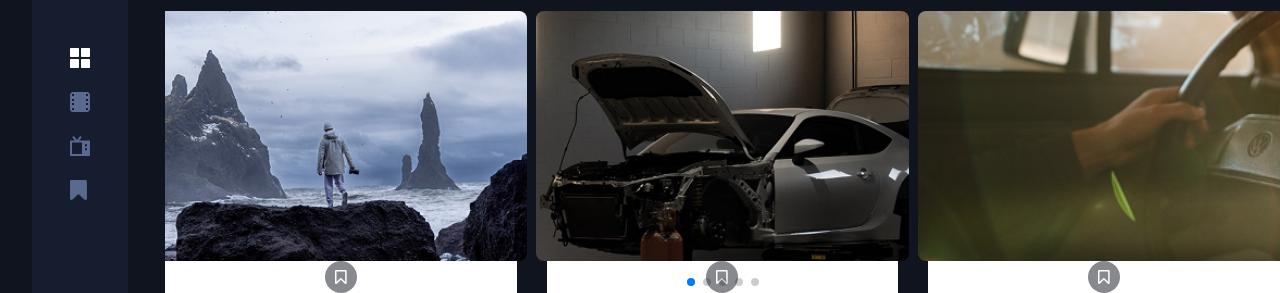
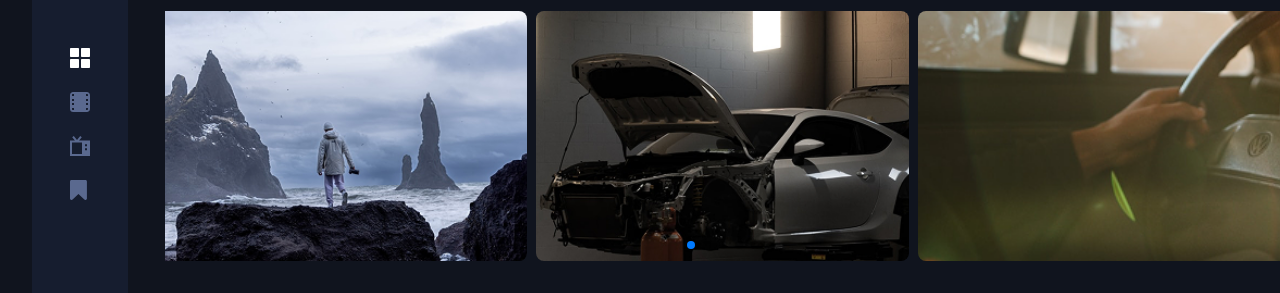
Before and after one commit to bekzod10/Web-app, a plain HTML site: page index.html in a window 1280 px wide. Shown: the part 185-478 px from the top of the page. Drawn offline with nearby package versions, Linux system fonts and the light colour scheme.

Commit message:
End file

```diff
--- a/index.html
+++ b/index.html
@@ -76,48 +76,33 @@
                     <swiper-slide>
                         <div class="carusel-img-box">
                             <img src="./img/Rectangle.png" alt="" class="carusel-img">
-                            <svg width="32" height="32" viewBox="0 0 32 32" fill="none" xmlns="http://www.w3.org/2000/svg">
-                                <circle opacity="0.500647" cx="16" cy="16" r="16" fill="#10141E"/>
-                                <path d="M20.7112 9.771L20.7215 9.77548L20.7319 9.77965C20.7992 9.80657 20.8386 9.84049 20.8705 9.88692C20.9032 9.93458 20.9167 9.97786 20.9167 10.0364V21.9636C20.9167 22.0221 20.9032 22.0654 20.8705 22.1131C20.8386 22.1595 20.7992 22.1934 20.7319 22.2203L20.7237 22.2236L20.7156 22.2271C20.7107 22.2292 20.6807 22.2407 20.6094 22.2407C20.5085 22.2407 20.4397 22.2142 20.3686 22.15L16.3572 18.2346L15.8333 17.7233L15.3095 18.2346L11.2975 22.1505C11.2129 22.2276 11.1421 22.25 11.0573 22.25C11.02 22.25 10.9882 22.2433 10.9555 22.229L10.9452 22.2245L10.9347 22.2203C10.8674 22.1934 10.8281 22.1595 10.7962 22.1131C10.7635 22.0654 10.75 22.0221 10.75 21.9636V10.0364C10.75 9.97786 10.7635 9.93458 10.7962 9.88692C10.8281 9.84049 10.8674 9.80657 10.9347 9.77965L10.9452 9.77548L10.9555 9.771C10.9882 9.75674 11.02 9.75 11.0573 9.75H20.6094C20.6466 9.75 20.6784 9.75674 20.7112 9.771Z" stroke="white" stroke-width="1.5"/>
-                            </svg>
+
                         </div>
                     </swiper-slide>
                     <swiper-slide>
                         <div class="carusel-img-box">
                             <img src="./img/Rectangle Copy 2.png" alt="" class="carusel-img">
-                            <svg width="32" height="32" viewBox="0 0 32 32" fill="none" xmlns="http://www.w3.org/2000/svg">
-                                <circle opacity="0.500647" cx="16" cy="16" r="16" fill="#10141E"/>
-                                <path d="M20.7112 9.771L20.7215 9.77548L20.7319 9.77965C20.7992 9.80657 20.8386 9.84049 20.8705 9.88692C20.9032 9.93458 20.9167 9.97786 20.9167 10.0364V21.9636C20.9167 22.0221 20.9032 22.0654 20.8705 22.1131C20.8386 22.1595 20.7992 22.1934 20.7319 22.2203L20.7237 22.2236L20.7156 22.2271C20.7107 22.2292 20.6807 22.2407 20.6094 22.2407C20.5085 22.2407 20.4397 22.2142 20.3686 22.15L16.3572 18.2346L15.8333 17.7233L15.3095 18.2346L11.2975 22.1505C11.2129 22.2276 11.1421 22.25 11.0573 22.25C11.02 22.25 10.9882 22.2433 10.9555 22.229L10.9452 22.2245L10.9347 22.2203C10.8674 22.1934 10.8281 22.1595 10.7962 22.1131C10.7635 22.0654 10.75 22.0221 10.75 21.9636V10.0364C10.75 9.97786 10.7635 9.93458 10.7962 9.88692C10.8281 9.84049 10.8674 9.80657 10.9347 9.77965L10.9452 9.77548L10.9555 9.771C10.9882 9.75674 11.02 9.75 11.0573 9.75H20.6094C20.6466 9.75 20.6784 9.75674 20.7112 9.771Z" stroke="white" stroke-width="1.5"/>
-                            </svg>
+
                         </div>
                     </swiper-slide>
                     <swiper-slide>
                         <div class="carusel-img-box">
                             <img src="./img/Rectangle Copy 3.png" alt="" class="carusel-img">
-                            <svg width="32" height="32" viewBox="0 0 32 32" fill="none" xmlns="http://www.w3.org/2000/svg">
-                                <circle opacity="0.500647" cx="16" cy="16" r="16" fill="#10141E"/>
-                                <path d="M20.7112 9.771L20.7215 9.77548L20.7319 9.77965C20.7992 9.80657 20.8386 9.84049 20.8705 9.88692C20.9032 9.93458 20.9167 9.97786 20.9167 10.0364V21.9636C20.9167 22.0221 20.9032 22.0654 20.8705 22.1131C20.8386 22.1595 20.7992 22.1934 20.7319 22.2203L20.7237 22.2236L20.7156 22.2271C20.7107 22.2292 20.6807 22.2407 20.6094 22.2407C20.5085 22.2407 20.4397 22.2142 20.3686 22.15L16.3572 18.2346L15.8333 17.7233L15.3095 18.2346L11.2975 22.1505C11.2129 22.2276 11.1421 22.25 11.0573 22.25C11.02 22.25 10.9882 22.2433 10.9555 22.229L10.9452 22.2245L10.9347 22.2203C10.8674 22.1934 10.8281 22.1595 10.7962 22.1131C10.7635 22.0654 10.75 22.0221 10.75 21.9636V10.0364C10.75 9.97786 10.7635 9.93458 10.7962 9.88692C10.8281 9.84049 10.8674 9.80657 10.9347 9.77965L10.9452 9.77548L10.9555 9.771C10.9882 9.75674 11.02 9.75 11.0573 9.75H20.6094C20.6466 9.75 20.6784 9.75674 20.7112 9.771Z" stroke="white" stroke-width="1.5"/>
-                            </svg>
+
                         </div>
                     </swiper-slide>
 
                     <swiper-slide>
                         <div class="carusel-img-box">
                             <img src="./img/Rectangle Copy 3 (1).png" alt="" class="carusel-img">
-                            <svg width="32" height="32" viewBox="0 0 32 32" fill="none" xmlns="http://www.w3.org/2000/svg">
-                                <circle opacity="0.500647" cx="16" cy="16" r="16" fill="#10141E"/>
-                                <path d="M20.7112 9.771L20.7215 9.77548L20.7319 9.77965C20.7992 9.80657 20.8386 9.84049 20.8705 9.88692C20.9032 9.93458 20.9167 9.97786 20.9167 10.0364V21.9636C20.9167 22.0221 20.9032 22.0654 20.8705 22.1131C20.8386 22.1595 20.7992 22.1934 20.7319 22.2203L20.7237 22.2236L20.7156 22.2271C20.7107 22.2292 20.6807 22.2407 20.6094 22.2407C20.5085 22.2407 20.4397 22.2142 20.3686 22.15L16.3572 18.2346L15.8333 17.7233L15.3095 18.2346L11.2975 22.1505C11.2129 22.2276 11.1421 22.25 11.0573 22.25C11.02 22.25 10.9882 22.2433 10.9555 22.229L10.9452 22.2245L10.9347 22.2203C10.8674 22.1934 10.8281 22.1595 10.7962 22.1131C10.7635 22.0654 10.75 22.0221 10.75 21.9636V10.0364C10.75 9.97786 10.7635 9.93458 10.7962 9.88692C10.8281 9.84049 10.8674 9.80657 10.9347 9.77965L10.9452 9.77548L10.9555 9.771C10.9882 9.75674 11.02 9.75 11.0573 9.75H20.6094C20.6466 9.75 20.6784 9.75674 20.7112 9.771Z" stroke="white" stroke-width="1.5"/>
-                            </svg>
+
                         </div>
                     </swiper-slide>
 
                     <swiper-slide>
                         <div class="carusel-img-box">
                             <img src="./img/Rectangle Copy 2 (1).png" alt="" class="carusel-img">
-                            <svg width="32" height="32" viewBox="0 0 32 32" fill="none" xmlns="http://www.w3.org/2000/svg">
-                                <circle opacity="0.500647" cx="16" cy="16" r="16" fill="#10141E"/>
-                                <path d="M20.7112 9.771L20.7215 9.77548L20.7319 9.77965C20.7992 9.80657 20.8386 9.84049 20.8705 9.88692C20.9032 9.93458 20.9167 9.97786 20.9167 10.0364V21.9636C20.9167 22.0221 20.9032 22.0654 20.8705 22.1131C20.8386 22.1595 20.7992 22.1934 20.7319 22.2203L20.7237 22.2236L20.7156 22.2271C20.7107 22.2292 20.6807 22.2407 20.6094 22.2407C20.5085 22.2407 20.4397 22.2142 20.3686 22.15L16.3572 18.2346L15.8333 17.7233L15.3095 18.2346L11.2975 22.1505C11.2129 22.2276 11.1421 22.25 11.0573 22.25C11.02 22.25 10.9882 22.2433 10.9555 22.229L10.9452 22.2245L10.9347 22.2203C10.8674 22.1934 10.8281 22.1595 10.7962 22.1131C10.7635 22.0654 10.75 22.0221 10.75 21.9636V10.0364C10.75 9.97786 10.7635 9.93458 10.7962 9.88692C10.8281 9.84049 10.8674 9.80657 10.9347 9.77965L10.9452 9.77548L10.9555 9.771C10.9882 9.75674 11.02 9.75 11.0573 9.75H20.6094C20.6466 9.75 20.6784 9.75674 20.7112 9.771Z" stroke="white" stroke-width="1.5"/>
-                            </svg>
+
                         </div>
                     </swiper-slide>
               </swiper-container>
```
